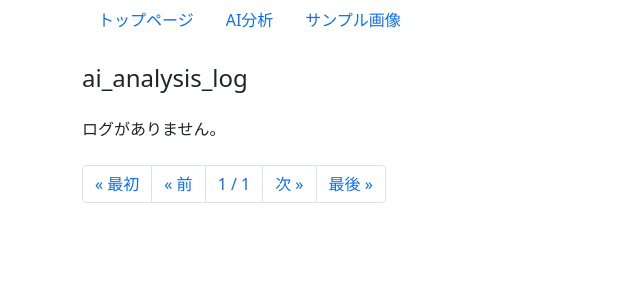
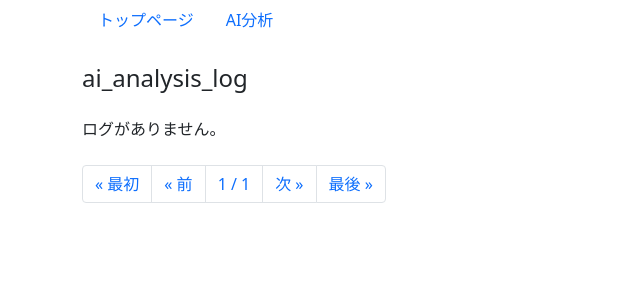
Before and after one commit to gichicoco/ai_analysis_heroku, a Django app: page / in a window 1280 px wide. Shown: the top 300 px of the page, without its empty margins (0-640 px from the left). Run offline with Django 4.2, Linux system fonts and the light colour scheme; data that the repository does not hold is empty.

Commit message:
Update base.html

```diff
--- a/analysis/templates/analysis/base.html
+++ b/analysis/templates/analysis/base.html
@@ -15,7 +15,6 @@
     <nav class="nav">
       <a class="nav-link" href="{% url 'top' %}">トップページ</a>
       <a class="nav-link" href="{% url 'analysis_new' %}">AI分析</a>
-      <a class="nav-link" href="{% url 'sample' %}">サンプル画像</a>
     </nav>
     {% block content %}
     {% endblock %}
```
